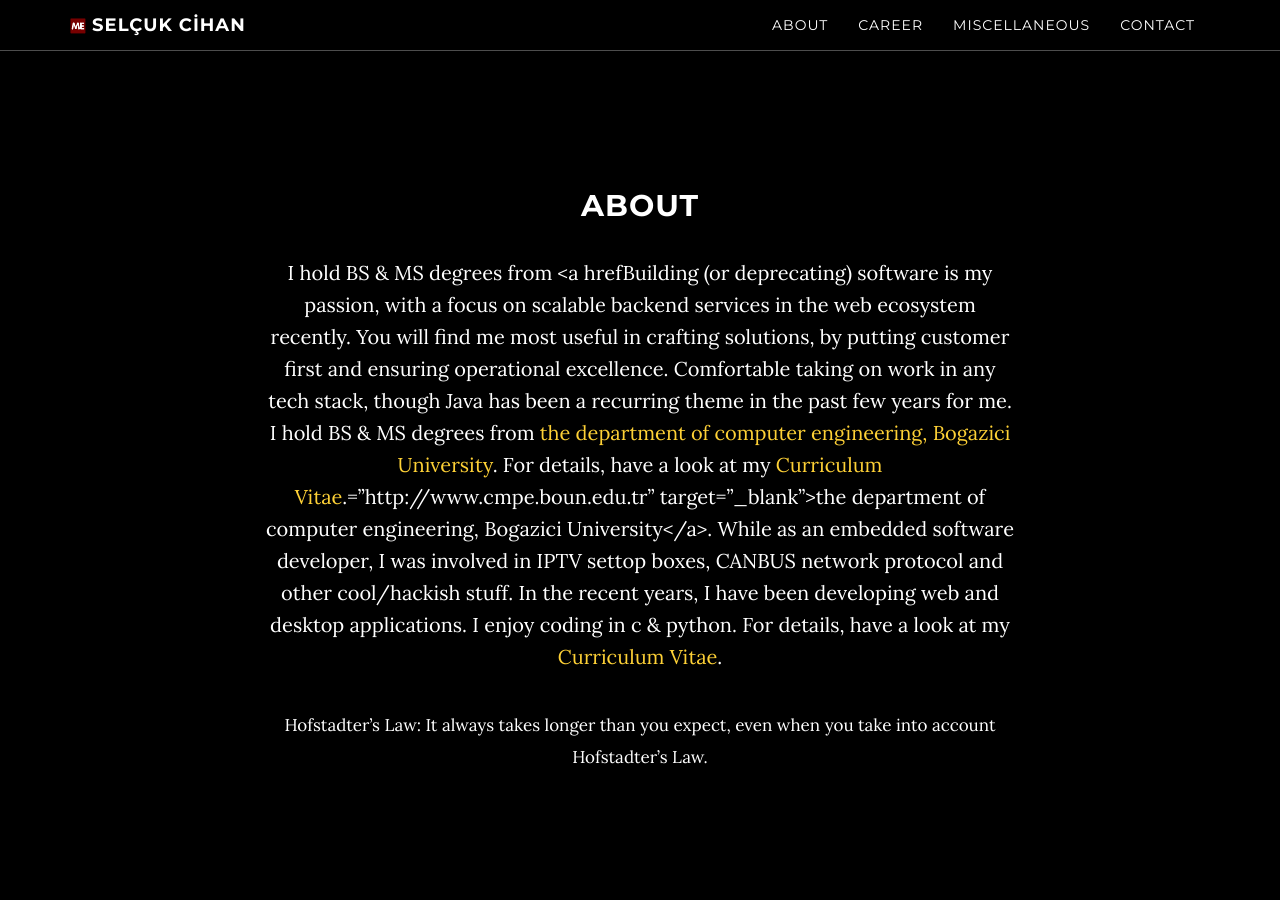
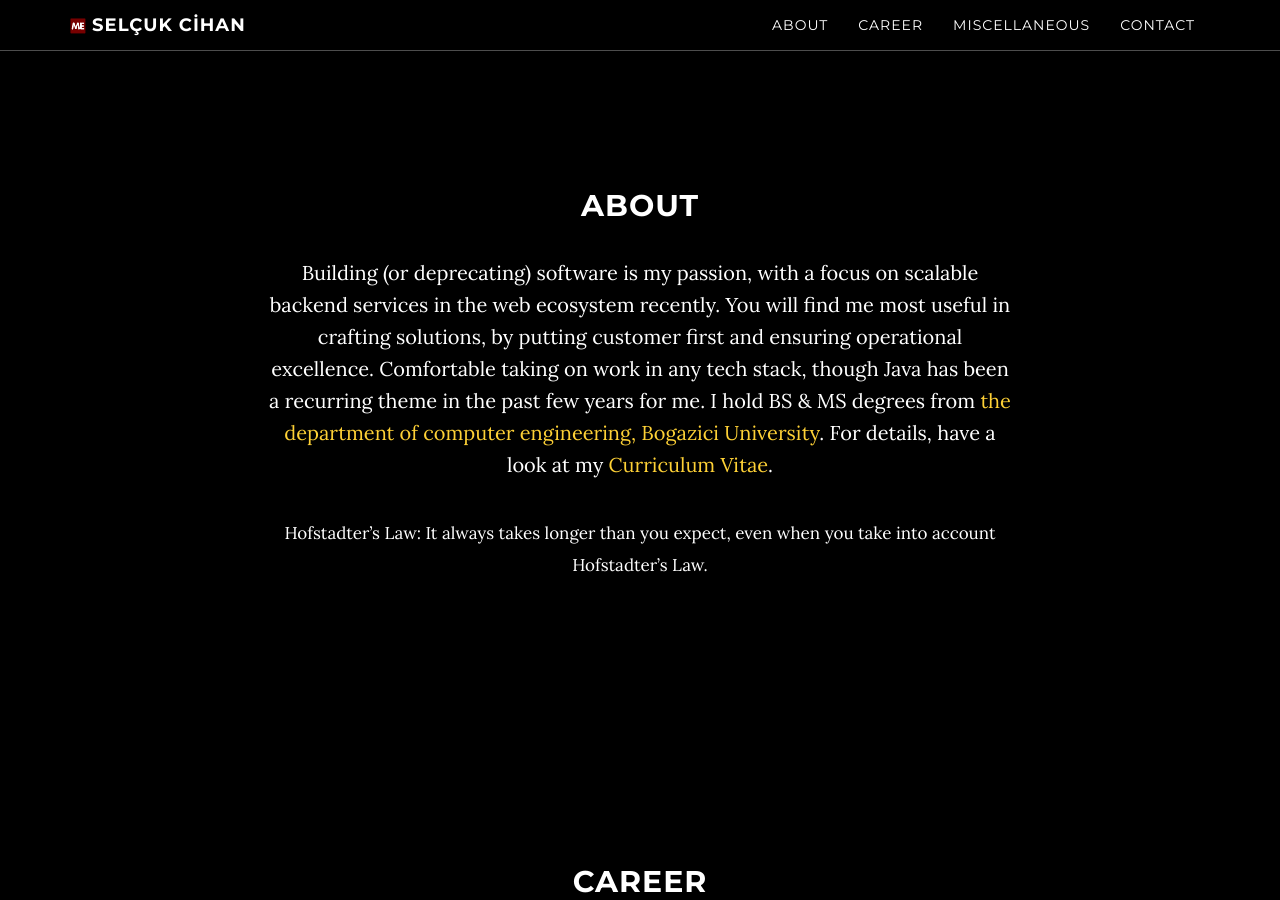
Before and after one commit to selcukcihan/old-portfolio, a Jekyll site: the page built from index.html, in a window 1280 px wide and 900 px high, scrolled down 961 px. Built offline with Jekyll 4.4.1, drawn with Linux system fonts in a browser that asks for light colours; nearby versions of some CDN libraries.

Commit message:
fix about

```diff
--- a/about.html
+++ b/about.html
@@ -5,7 +5,7 @@ title: About
 ---
 ## About
 
-I hold BS &amp; MS degrees from <a hrefBuilding (or deprecating) software is my passion, with a focus on scalable backend services in the web ecosystem recently. You will find me most useful in crafting solutions, by putting customer first and ensuring operational excellence. Comfortable taking on work in any tech stack, though Java has been a recurring theme in the past few years for me. I hold BS &amp; MS degrees from <a href="http://www.cmpe.boun.edu.tr" target="_blank">the department of computer engineering, Bogazici University</a>. For details, have a look at my <a href="/resume/selcukcihan.pdf">Curriculum Vitae</a>.="http://www.cmpe.boun.edu.tr" target="_blank">the department of computer engineering, Bogazici University</a>. While as an embedded software developer, I was involved in IPTV settop boxes, CANBUS network protocol and other cool/hackish stuff. In the recent years, I have been developing web and desktop applications. I enjoy coding in c &amp; python. For details, have a look at my <a href="/resume/selcukcihan.pdf">Curriculum Vitae</a>.
+Building (or deprecating) software is my passion, with a focus on scalable backend services in the web ecosystem recently. You will find me most useful in crafting solutions, by putting customer first and ensuring operational excellence. Comfortable taking on work in any tech stack, though Java has been a recurring theme in the past few years for me. I hold BS &amp; MS degrees from <a href="http://www.cmpe.boun.edu.tr" target="_blank">the department of computer engineering, Bogazici University</a>. For details, have a look at my <a href="/resume/selcukcihan.pdf">Curriculum Vitae</a>.
 
 <small>
 Hofstadter's Law: It always takes longer than you expect, even when you take into account Hofstadter's Law.
```
